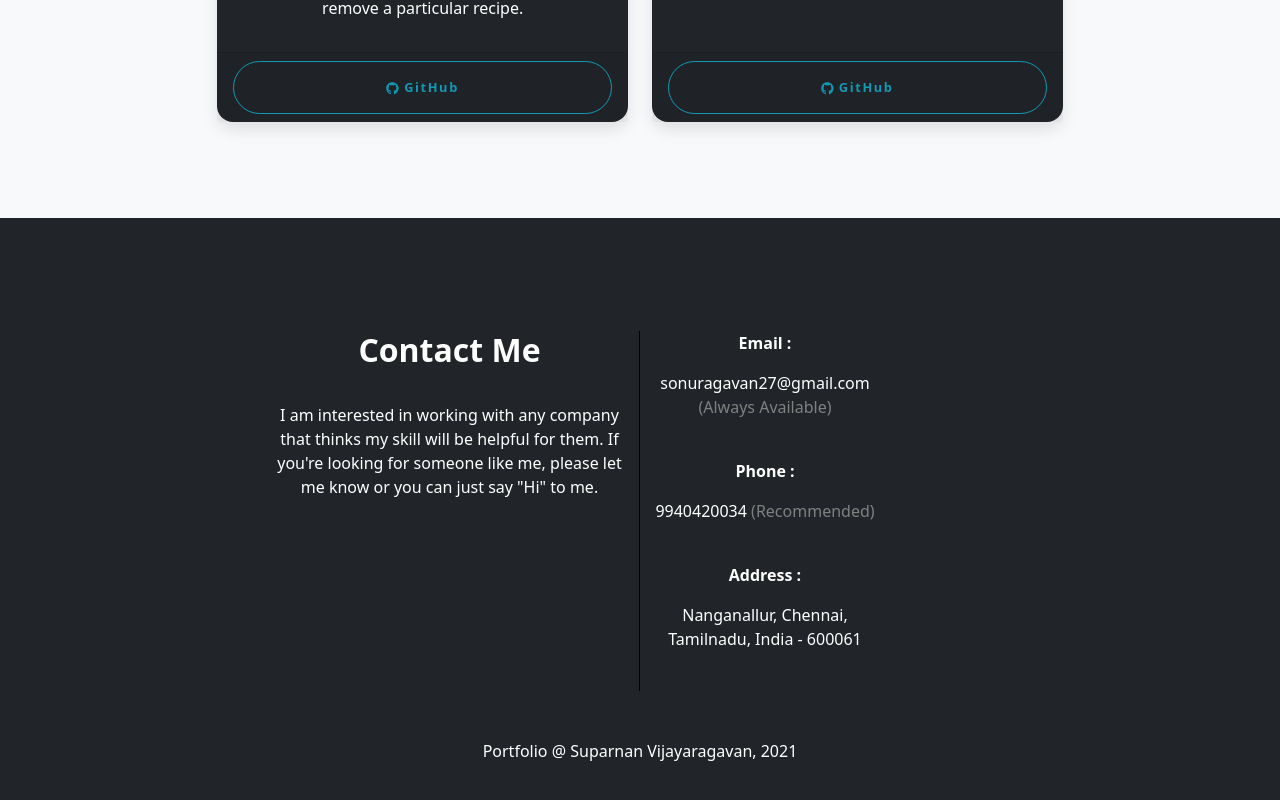
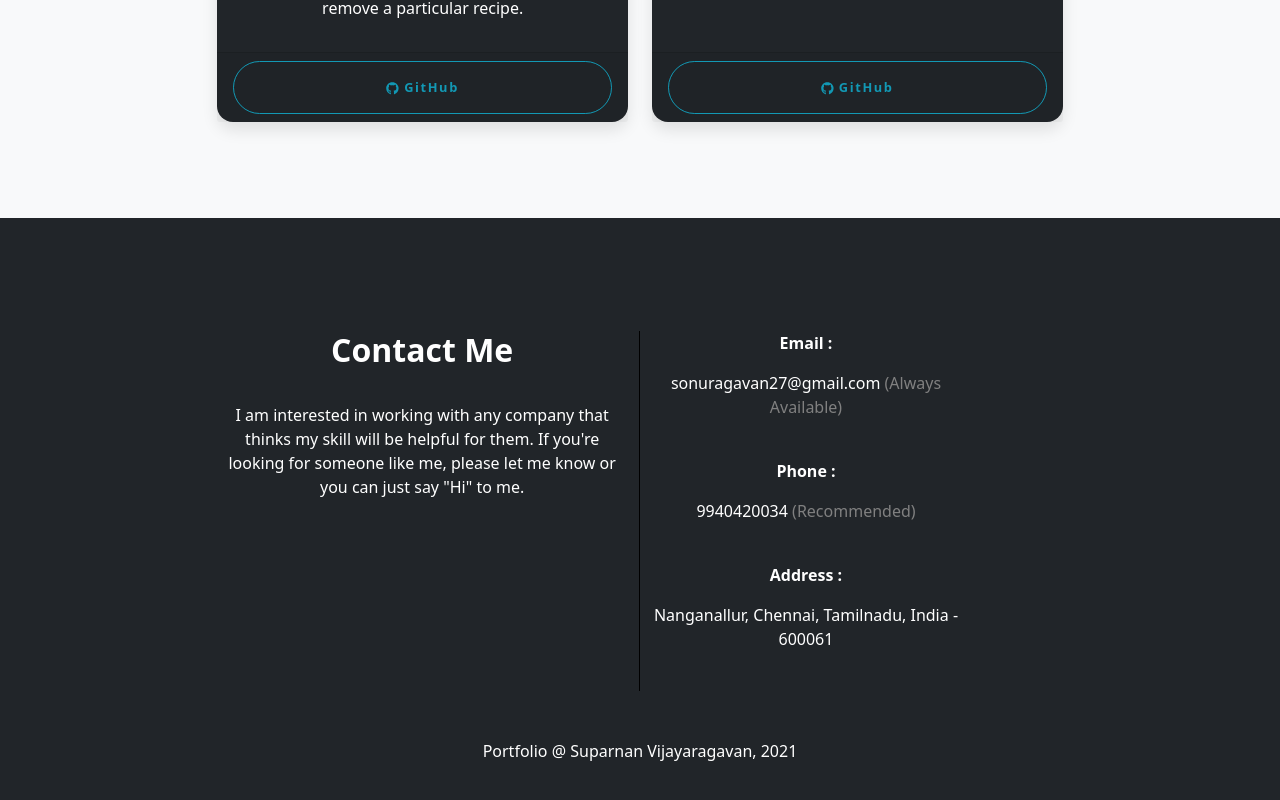
Before and after one commit to Suparnan/My-Portfolio, a React (Create React App) app: page / in a window 1280 px wide. Shown: the part 3256-4056 px from the top of the page. Built offline with nearby package versions, Linux system fonts and the light colour scheme.

Commit message:
Update Contact.js

```diff
--- a/src/components/Contact.js
+++ b/src/components/Contact.js
@@ -4,20 +4,21 @@ import Col from 'react-bootstrap/Col';
 
 export function Contact() {
     return(
+        <main>
         <div className="bg-dark main py-5">
             <section id="section-5">
             {/* <div className=""> */}
-            <Container className="con-1">
+            <Container fluid="xs" className="con-1">
             <Row>
-                <Col md={2}>
+                <Col xs={2}>
                 </Col>
-                <Col md={4} className="vl">
+                <Col xs={4} className="vl">
                     <h2 className="fw-bolder text-white">Contact Me</h2>
                     <hr />
                     <p className="text-white">I am interested in working with any company that thinks my skill will be helpful for them. If you're looking for someone like me, please let me know or you can just say "Hi" to me.</p>
                 </Col>
 
-                <Col md={6}>
+                <Col xs={6}>
                 <p className="display-7 ml-1 fw-bolder text-white">Email :</p>
                 <p className="ml-1 text-white">sonuragavan27@gmail.com <span className="disabled">(Always Available)</span></p>
                 <br />
@@ -38,5 +39,6 @@ export function Contact() {
                 <div className="container"><p className="m-0 text-center text-white">Portfolio @ Suparnan Vijayaragavan, 2021</p></div>
         </footer>
         </div>
+        </main>
     )
 }
```
